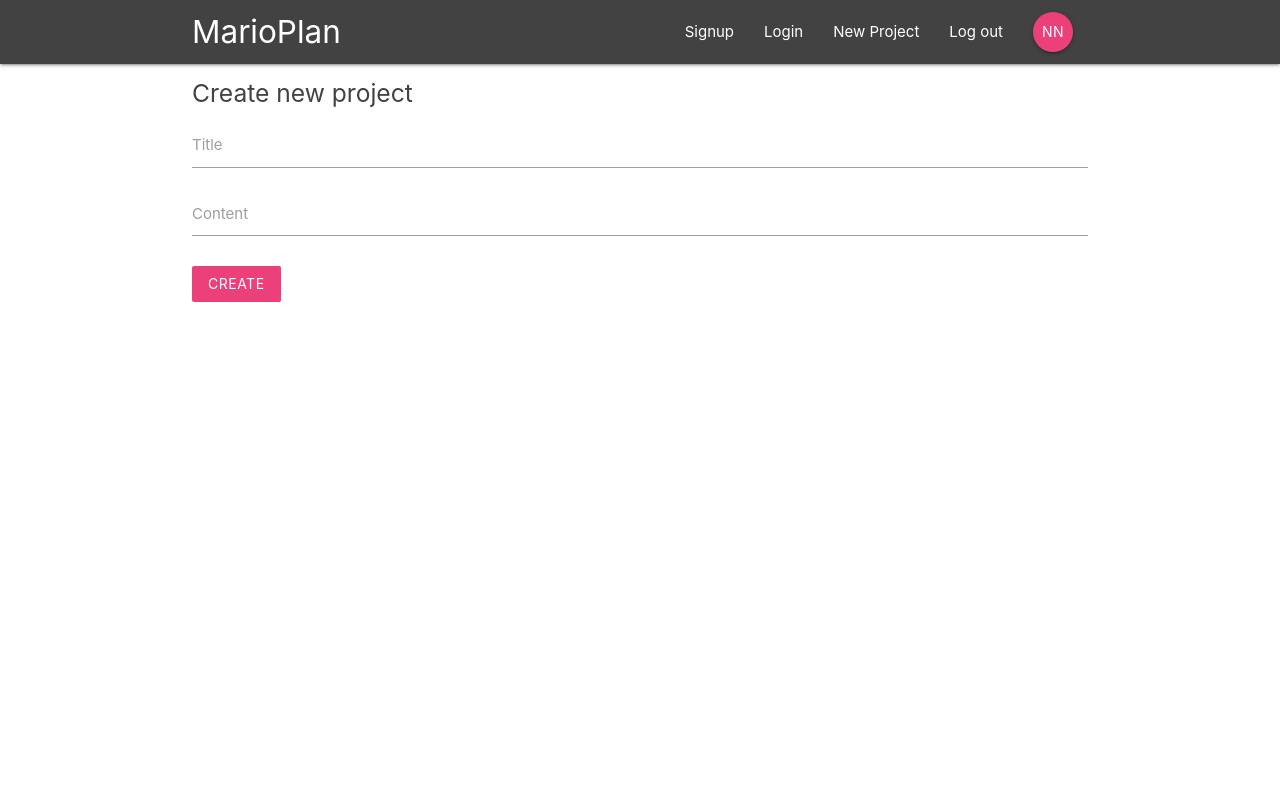
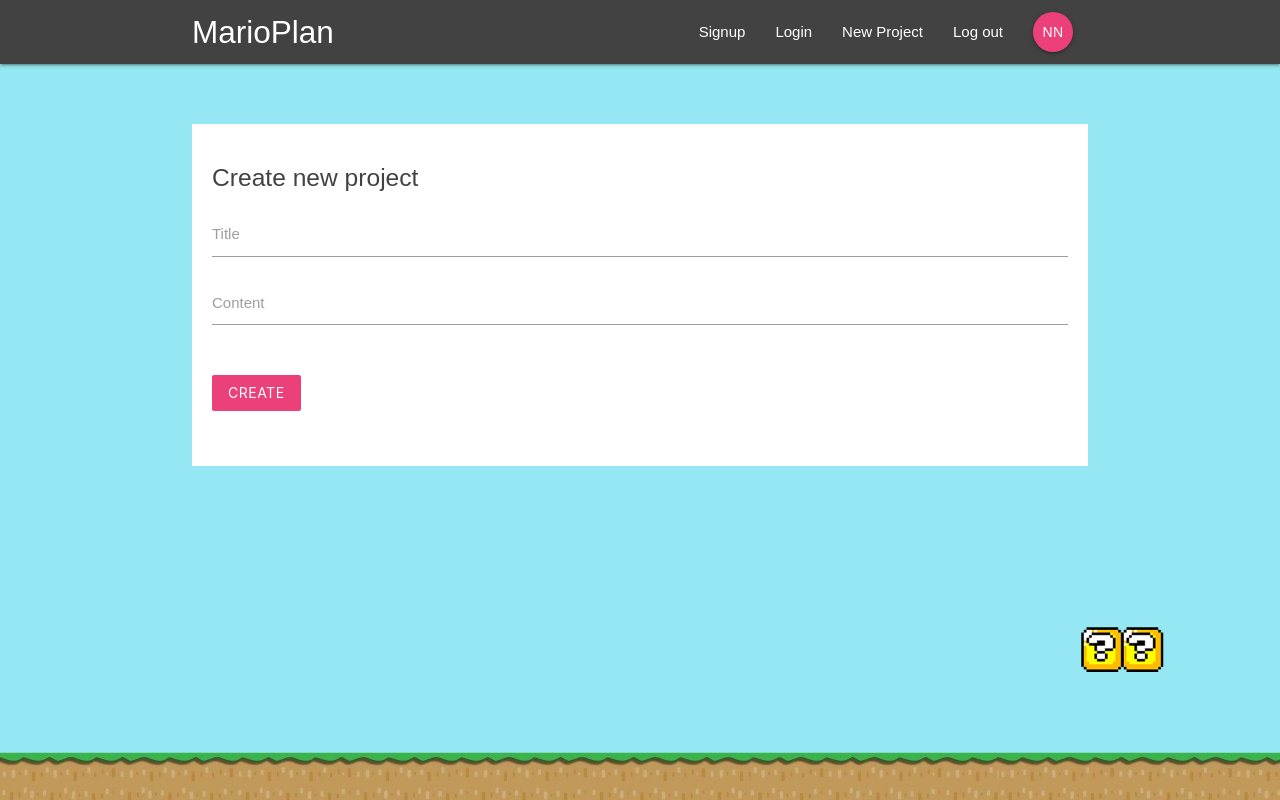
Before and after one commit to alexSiera/reactReduxFirebaseReact, a React (Create React App) app in the folder marioplan/: page /create in a window 1280 px wide. Built offline with nearby package versions, Linux system fonts and the light colour scheme.

Commit message:
add some styled

```diff
--- a/marioplan/src/components/layout/SignInLinks.js
+++ b/marioplan/src/components/layout/SignInLinks.js
@@ -4,7 +4,7 @@
   return (
     <ul className='right'>
       <li>
-        <NavLink to='/'>New Project</NavLink>
+        <NavLink to='/create'>New Project</NavLink>
       </li>
       <li>
         <NavLink to='/'>Log out</NavLink>
--- a/marioplan/src/components/layout/SignedOutLinks.js
+++ b/marioplan/src/components/layout/SignedOutLinks.js
@@ -4,10 +4,10 @@
   return (
     <ul className='right'>
       <li>
-        <NavLink to='/'>Signup</NavLink>
+        <NavLink to='/signup'>Signup</NavLink>
       </li>
       <li>
-        <NavLink to='/'>Login</NavLink>
+        <NavLink to='/signin'>Login</NavLink>
       </li>
     </ul>
   );
--- a/marioplan/src/index.css
+++ b/marioplan/src/index.css
@@ -1,13 +1,36 @@
+html {
+  min-height: 100%;
+}
 body {
   margin: 0;
-  font-family: -apple-system, BlinkMacSystemFont, 'Segoe UI', 'Roboto', 'Oxygen',
-    'Ubuntu', 'Cantarell', 'Fira Sans', 'Droid Sans', 'Helvetica Neue',
-    sans-serif;
-  -webkit-font-smoothing: antialiased;
-  -moz-osx-font-smoothing: grayscale;
+  padding: 0;
+  font-family: sans-serif;
+  background: url(/img/mario-bg.png) no-repeat;
+  background-size: 100%;
+  background-position: bottom;
+  background-color: #95e8f3;
+  min-height: 100%;
+
+}
+form {
+  padding: 20px;
+  margin-top: 60px;
+}
+form button, form h5 {
+  margin: 20px 0;
 }
 
-code {
-  font-family: source-code-pro, Menlo, Monaco, Consolas, 'Courier New',
-    monospace;
+input[type=text]:not(.browser-default):focus:not([readonly]),
+input[type=email]:not(.browser-default):focus:not([readonly]),
+input[type=password]:not(.browser-default):focus:not([readonly]),
+textarea.materialize-textarea:focus:not([readonly]){
+  border-color: #ec407a;
+  box-shadow: none;
 }
+
+input[type=text]:not(.browser-default):focus:not([readonly]) + label,
+textarea.materialize-textarea:focus:not([readonly]) + label,
+input[type=email]:not(.browser-default):focus:not([readonly]) + label,
+input[type=password]:not(.browser-default):focus:not([readonly]) + label{
+  color: #ec407a !important;
+}
```
Also changed, not shown: marioplan/public/img/mario-bg.png (added).
